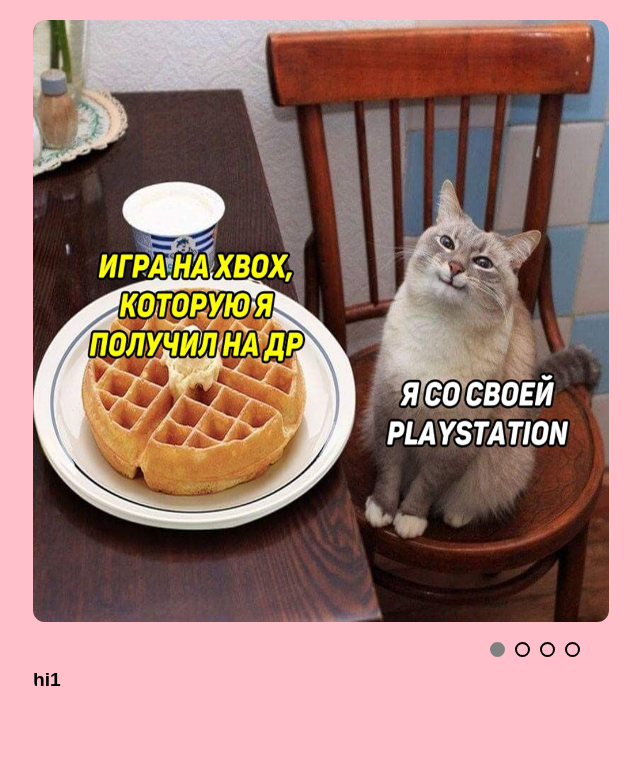
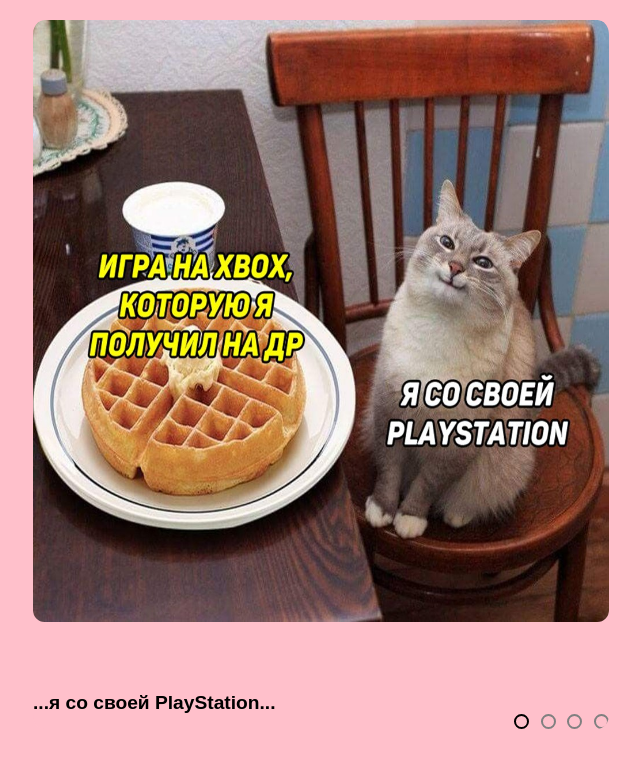
Before and after one commit to Honeychka/cssMemSlider, a plain HTML site: page cssMemSlider/index.html in a window 1280 px wide. Shown: the whole page, without its empty margins (319-959 px from the left). Drawn offline with Linux system fonts and the light colour scheme.

Commit message:
init: made adaptive design (Sun, May 15, 2022 05:43:00 PM)

```diff
--- a/cssMemSlider/index.html
+++ b/cssMemSlider/index.html
@@ -10,38 +10,21 @@
 <body>
     <div class="container">
         <div class="slider">
-
             <input checked type="radio" name="slider" id="s1">
 			<input type="radio" name="slider" id="s2">
 			<input type="radio" name="slider" id="s3">
 			<input type="radio" name="slider" id="s4">
             <div class="slider__items">
-                <div class="item s1">
-                    <img src="./img/1.jpg" alt="mem">
-                </div>
-                <div class="item">
-                    <img src="./img/2.jpg" alt="mem">
-                </div>
-                <div class="item">
-                    <img src="./img/3.jpg" alt="mem">
-                </div>
-                <div class="item">
-                    <img src="./img/4.jpg" alt="mem">
-                </div>
+                <div class="item s1"><img src="./img/1.jpg" alt="mem"></div>
+                <div class="item"><img src="./img/2.jpg" alt="mem"></div>
+                <div class="item"><img src="./img/3.jpg" alt="mem"></div>
+                <div class="item"><img src="./img/4.jpg" alt="mem"></div>
             </div>
             <div class="slider__text">
-                <div class="item__text t1">
-                    <p>hi1</p>
-                </div>
-                <div class="item__text">
-                    <p>hi2</p>
-                </div>
-                <div class="item__text">
-                    <p>hi3</p>
-                </div>
-                <div class="item__text">
-                    <p>hi4</p>
-                </div>
+                <div class="item__text t1"><p>...я со своей PlayStation...</p></div>
+                <div class="item__text"><p>...бикукле...</p></div>
+                <div class="item__text"><p>...скоро станет легче...</p></div>
+                <div class="item__text"><p>...получилось...</p></div>
             </div>
             <div class="navigation">
                 <label for="s1" class="navigation__item item1"></label>
--- a/cssMemSlider/style.css
+++ b/cssMemSlider/style.css
@@ -7,8 +7,10 @@ body{
     position: relative;
     background-color: pink;
 }
+input{
+    display: none;
+}
 .container{
-    position: relative;
     display: flex;
     align-items: center;
     justify-content: center;
@@ -17,10 +19,11 @@ body{
     margin: 20px auto;
 }
 .slider{
+    display: flex;
+    flex-direction: column;
     border-radius: 2%;
-    position: relative;
     overflow: hidden;
-    max-width: 1000px;
+    max-width: 80vw;
     height: 100%;
 }
 .slider__items{
@@ -37,27 +40,38 @@ body{
     max-width: 100%;
     height: 100%;
 }
-input{
-    display: none;
-}
 .navigation{
-    position: absolute;
-    right: 5%;
-    bottom: 5%;
     display: flex;
-    justify-content: center;
+    justify-content: end;
+    background-color: pink;
 }
 .navigation__item{
     width: 15px;
     height: 15px;
     border-radius: 50%;
-    border: 2px solid black;
-    margin-left: 10px;
+    border: 2px solid gray;
+    margin-left: 2%;
     cursor: pointer;
     transition: all 0.3s ease;
 }
 .navigation__item:hover{
     background-color: black;
+    border: 2px solid black;
+}
+.slider__text{
+    width: 400%;
+    height: 100%;
+    display: flex;
+    transition: all 0.1s ease-in-out;
+}
+.item__text{
+    margin-top: 3%;
+    color: black;
+    font-family: Arial, Helvetica, sans-serif;
+    font-weight: 600;
+    font-size: larger;
+    width: 25%;
+    transition: all 0.7s ease;
 }
 #s1:checked ~ .slider__items> .s1{
     margin-left: 0;
@@ -87,23 +101,24 @@ input{
 #s2:checked ~ .navigation> .item2,
 #s3:checked ~ .navigation> .item3,
 #s4:checked ~ .navigation> .item4{
-	background-color: gray !important;
+	border: 2px solid black;
+}
+#s1:checked ~ .navigation> .item1:hover,
+#s2:checked ~ .navigation> .item2:hover,
+#s3:checked ~ .navigation> .item3:hover,
+#s4:checked ~ .navigation> .item4:hover{
 	border: 2px solid gray;
+    background-color: gray;
 }
-.slider__text{
-    width: 400%;
-    height: 100%;
-    display: flex;
+@media (max-width: 750px) {
+    .navigation{
+        justify-content: center;
+        margin-top: 5%;
+    }
+    .slider__text{
+        order: 2;
+    }
+    .item__text{
+        font-size: medium;
+    }
 }
-.item__text{
-    margin-top: 2%;
-    color: black;
-    font-family: Arial, Helvetica, sans-serif;
-    font-weight: 600;
-    font-size: larger;
-    width: 10%;
-    transition: all 0.7s ease;
-}
-.item__text{
-    width: 80%;
-}
```
